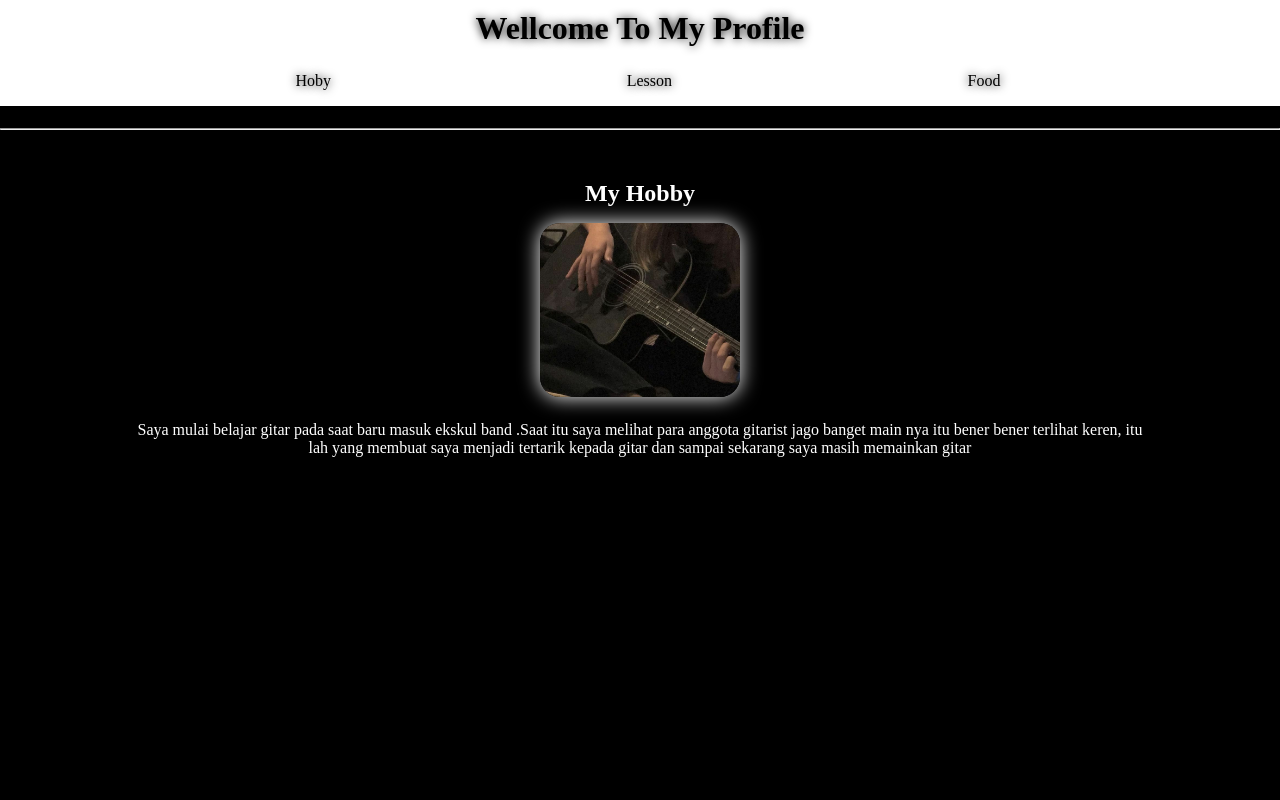
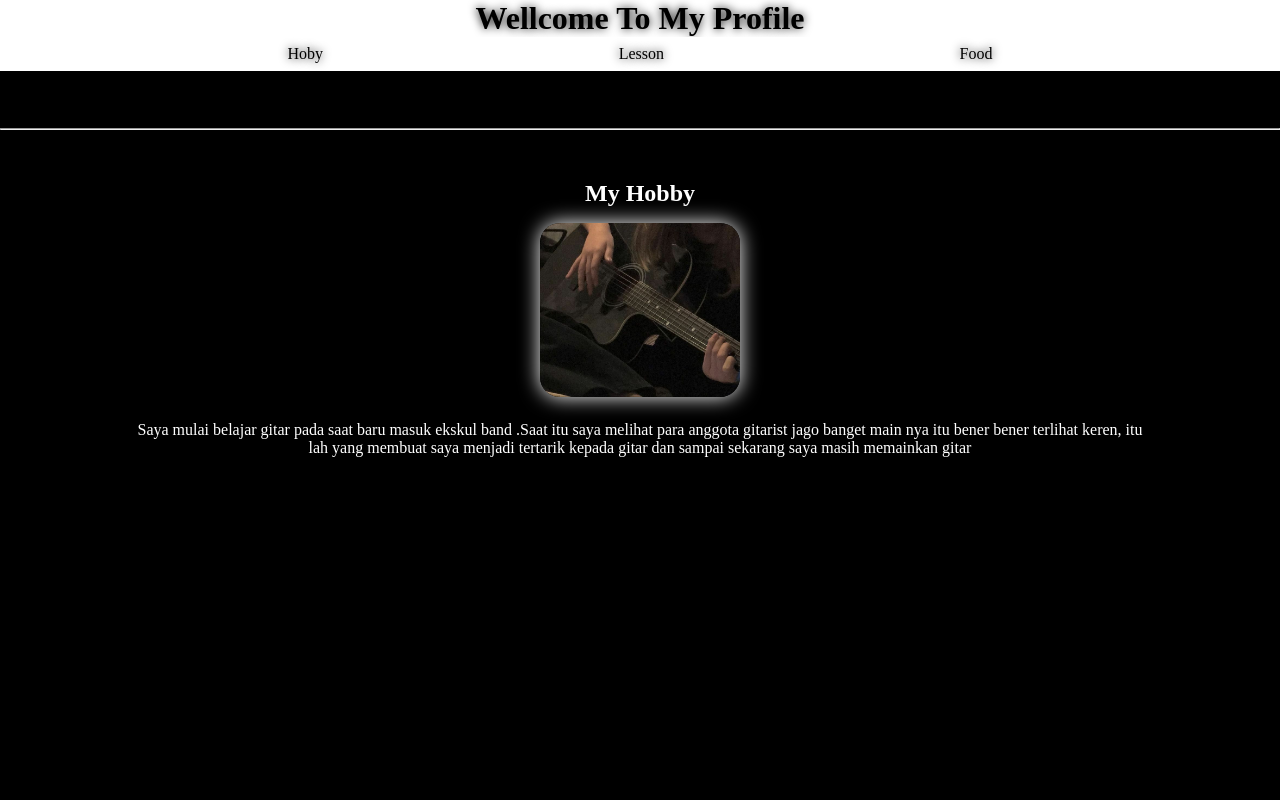
Before and after one commit to pojanZyz/TugasMp-Profile, a plain HTML site: page index.html in a window 1280 px wide. Shown: the top 800 px of the page. Drawn offline with Linux system fonts and the light colour scheme.

Commit message:
Update style.css

```diff
--- a/style.css
+++ b/style.css
@@ -17,7 +17,6 @@ header, nav{
 }
 
 header h1{
-    padding: .6rem;
     text-shadow: 0px 0px 10px ;
 }
 
@@ -36,7 +35,6 @@ nav a:hover{
 }
 
 nav {
-    padding: .5rem;
     font-size: 1rem;
     display: flex;
     justify-content: space-evenly;
```
